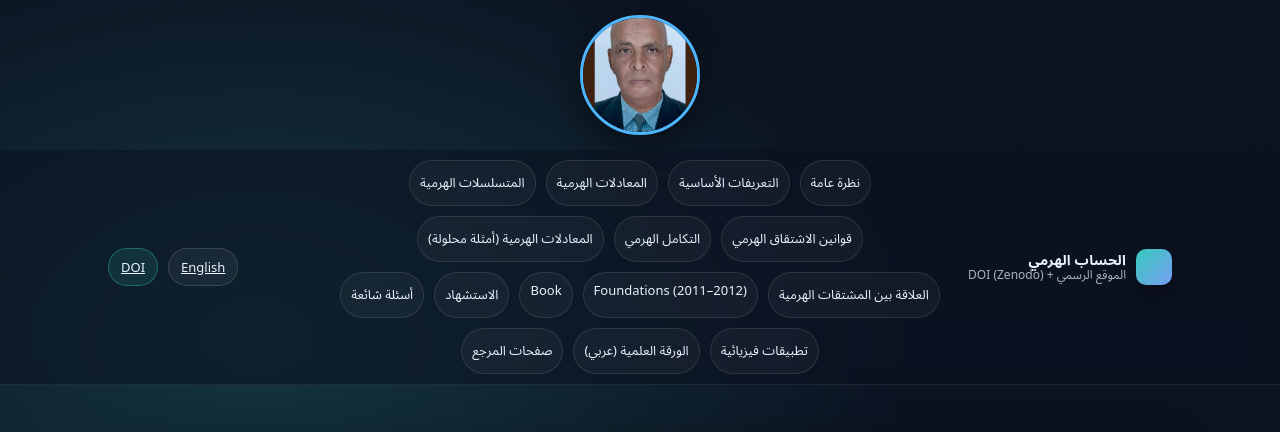
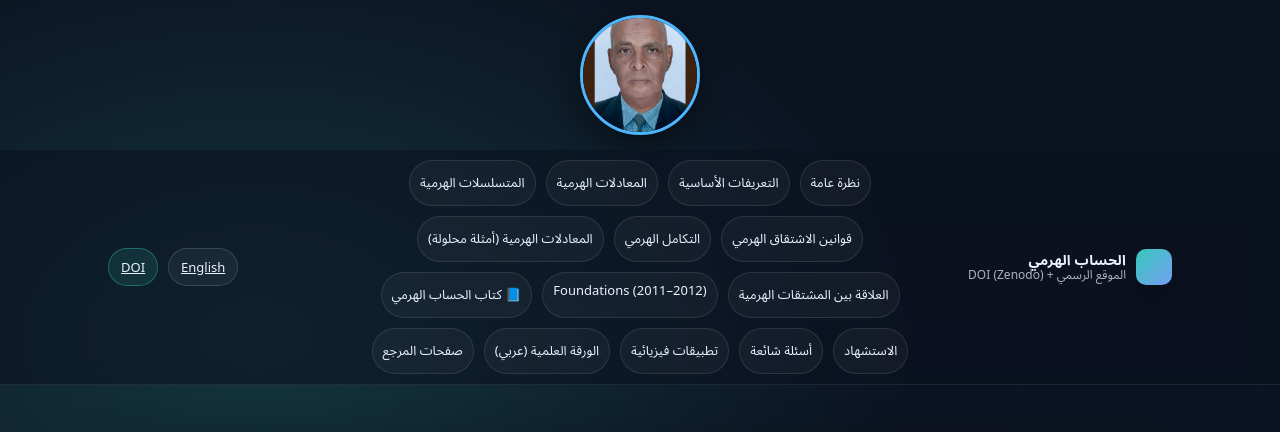
Before and after one commit to GOSSAAHMED/gossa-math, a plain HTML site: page index.html in a window 1280 px wide. Shown: the top 432 px of the page. Drawn offline with nearby package versions, Linux system fonts and the light colour scheme.

Commit message:
Update index.html

```diff
--- a/index.html
+++ b/index.html
@@ -326,7 +326,7 @@
         <a href="./equations-solved.html">المعادلات الهرمية (أمثلة محلولة)</a>
         <a href="./hierarchical-derivatives-relations.html">العلاقة بين المشتقات الهرمية</a>
         <a href="./foundations-2011-2012.html">Foundations (2011–2012)</a>
-        <a href="./book/">Book</a>
+        <a href="./book/" class="book-btn">📘 كتاب الحساب الهرمي</a>
         <a href="#cite">الاستشهاد</a>
       <a href="faq.html">أسئلة شائعة</a>
        <a href="physics.html">تطبيقات فيزيائية</a>
```
